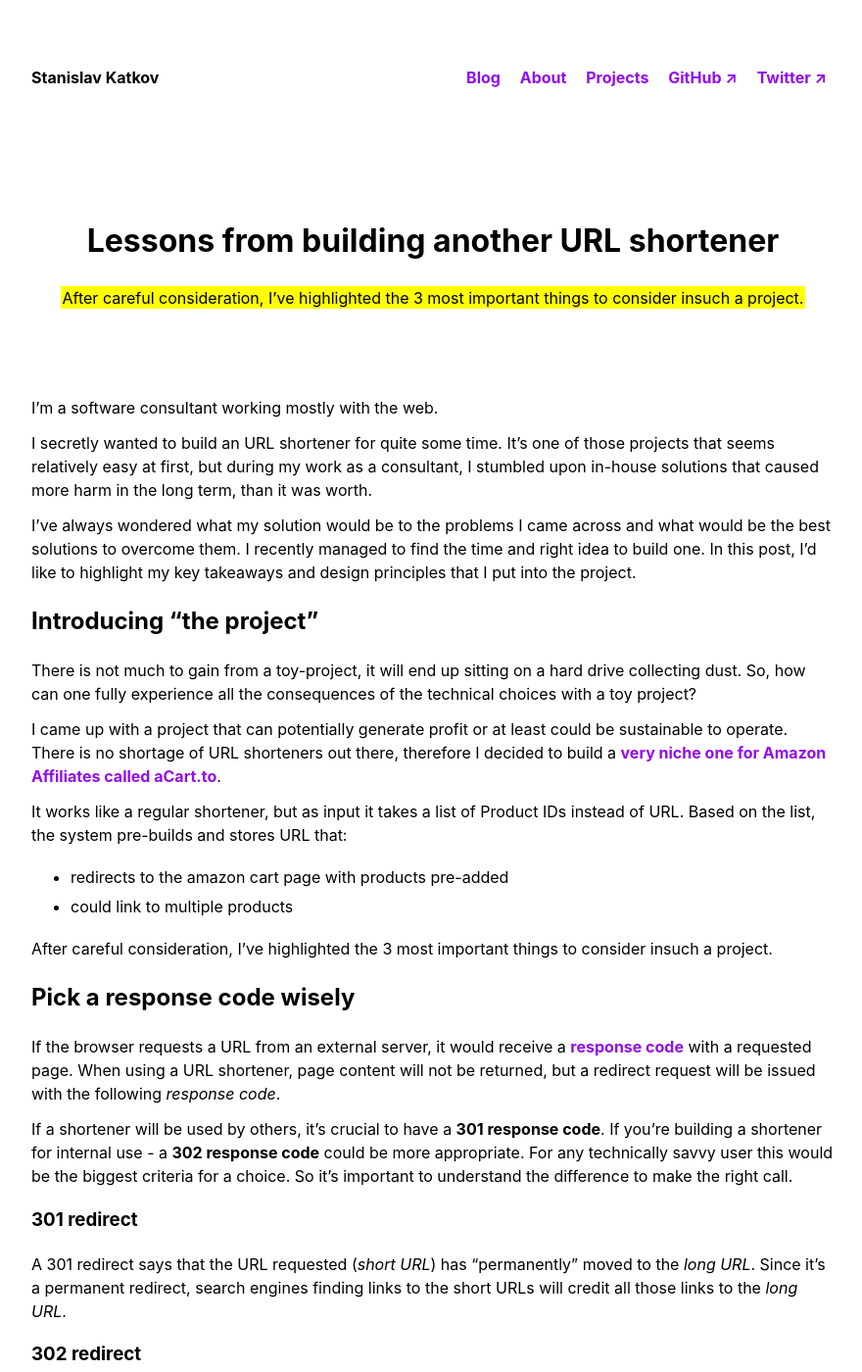
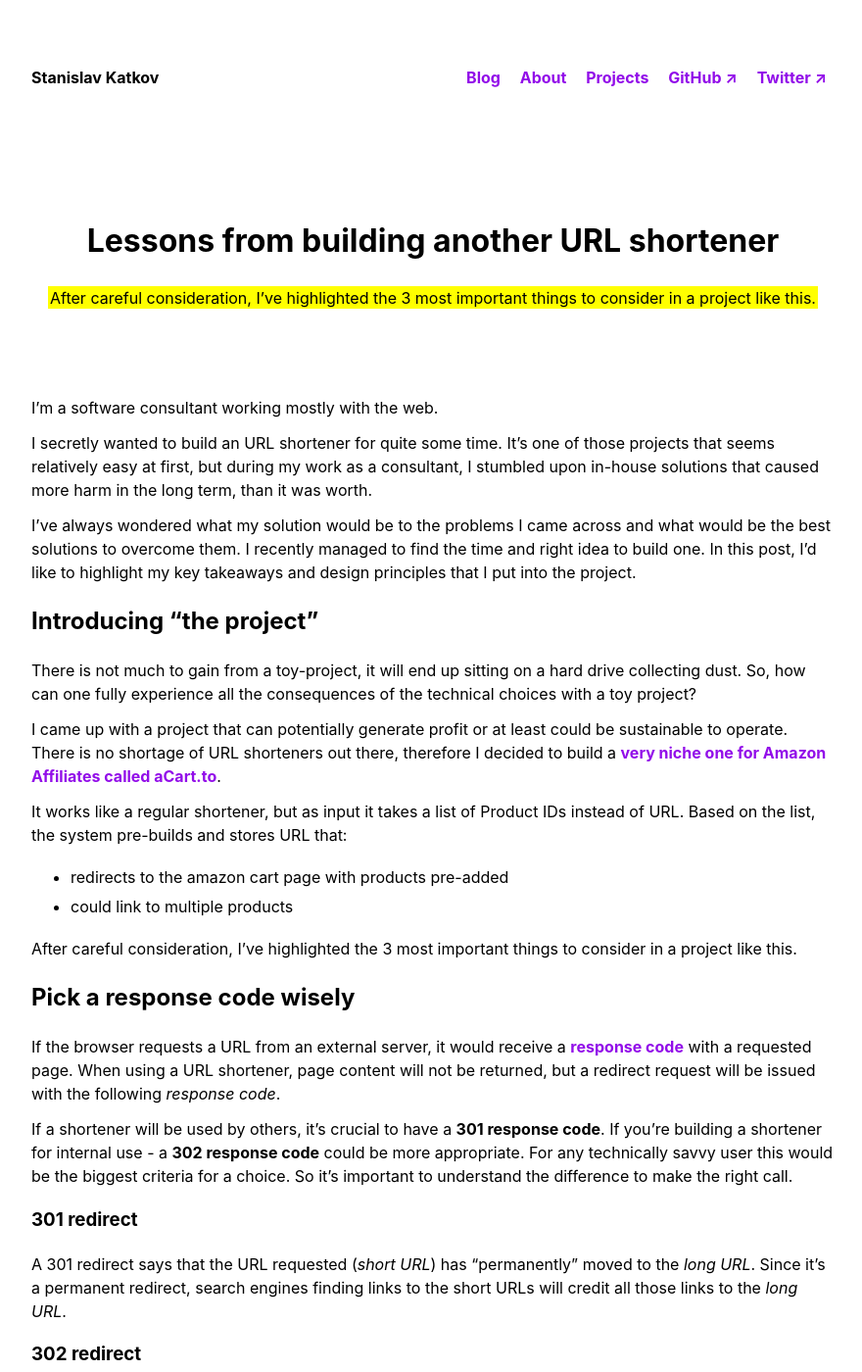
Before and after one commit to skatkov/skatkov.com, a Jekyll site: the page built from _posts/2020-03-26-lessons-from-building-another-url-shortener.md, in a window 1280 px wide and 1400 px high. Shown: the whole window at 98% size, without its empty margins (198-1078 px from the left). Built offline with Jekyll 4.4.1, drawn with Linux system fonts in a browser that asks for light colours.

Commit message:
Update 2020-03-26-lessons-from-building-another-url-shortener.md

```diff
--- a/_posts/2020-03-26-lessons-from-building-another-url-shortener.md
+++ b/_posts/2020-03-26-lessons-from-building-another-url-shortener.md
@@ -2,7 +2,7 @@
 layout: post
 title: Lessons from building another URL shortener
 date: 2020-03-26 18:17 +0400
-subtitle: After careful consideration, I’ve highlighted the 3 most important things to consider insuch a project.
+subtitle: After careful consideration, I’ve highlighted the 3 most important things to consider in a project like this.
 ---
 
 
@@ -22,7 +22,7 @@ It works like a regular shortener, but as input it takes a list of Product IDs i
 - redirects to the amazon cart page with products pre-added
 - could link to multiple products
 
-After careful consideration, I’ve highlighted the 3 most important things to consider insuch a project.
+After careful consideration, I’ve highlighted the 3 most important things to consider in a project like this.
 
 ## Pick a response code wisely
 If the browser requests a URL from an external server, it would receive a [response code](https://en.wikipedia.org/wiki/List_of_HTTP_status_codes) with a requested page. When using a URL shortener, page content will not be returned, but a redirect request will be issued with the following _response code_.
```
